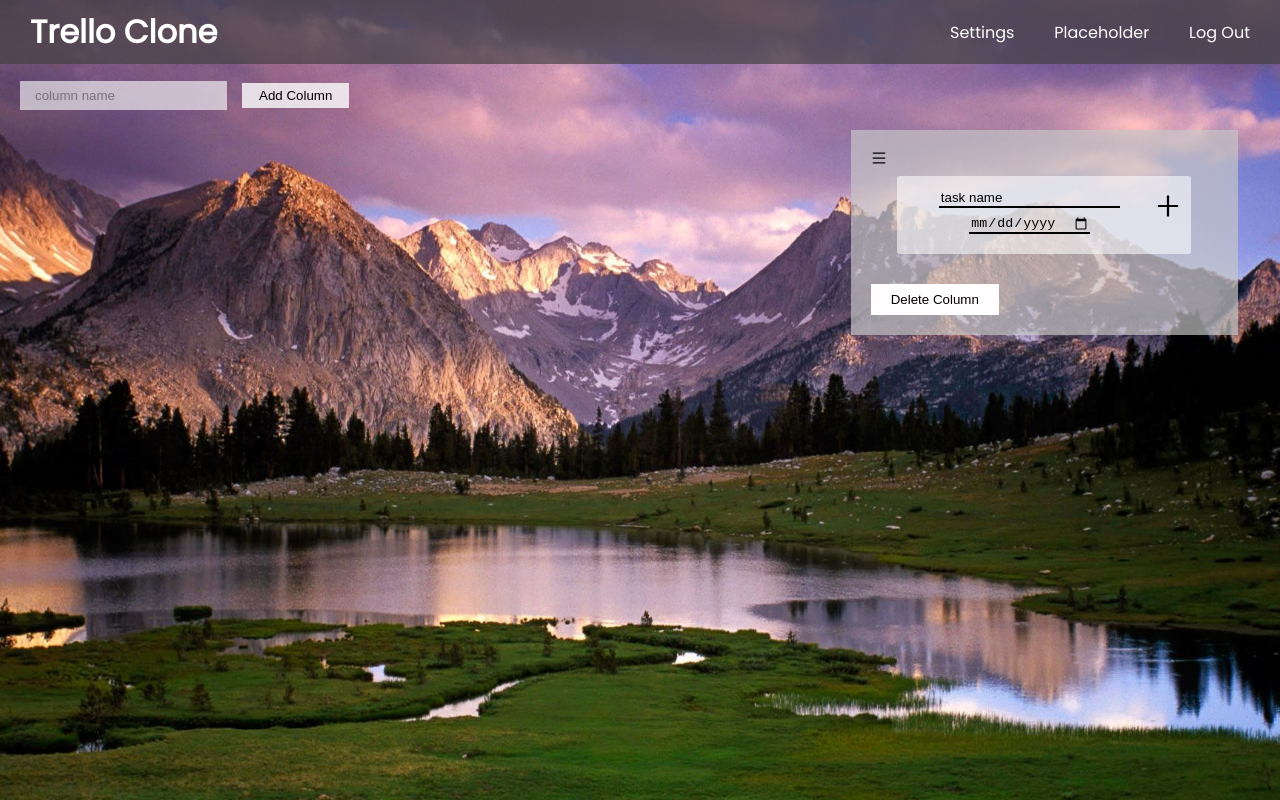
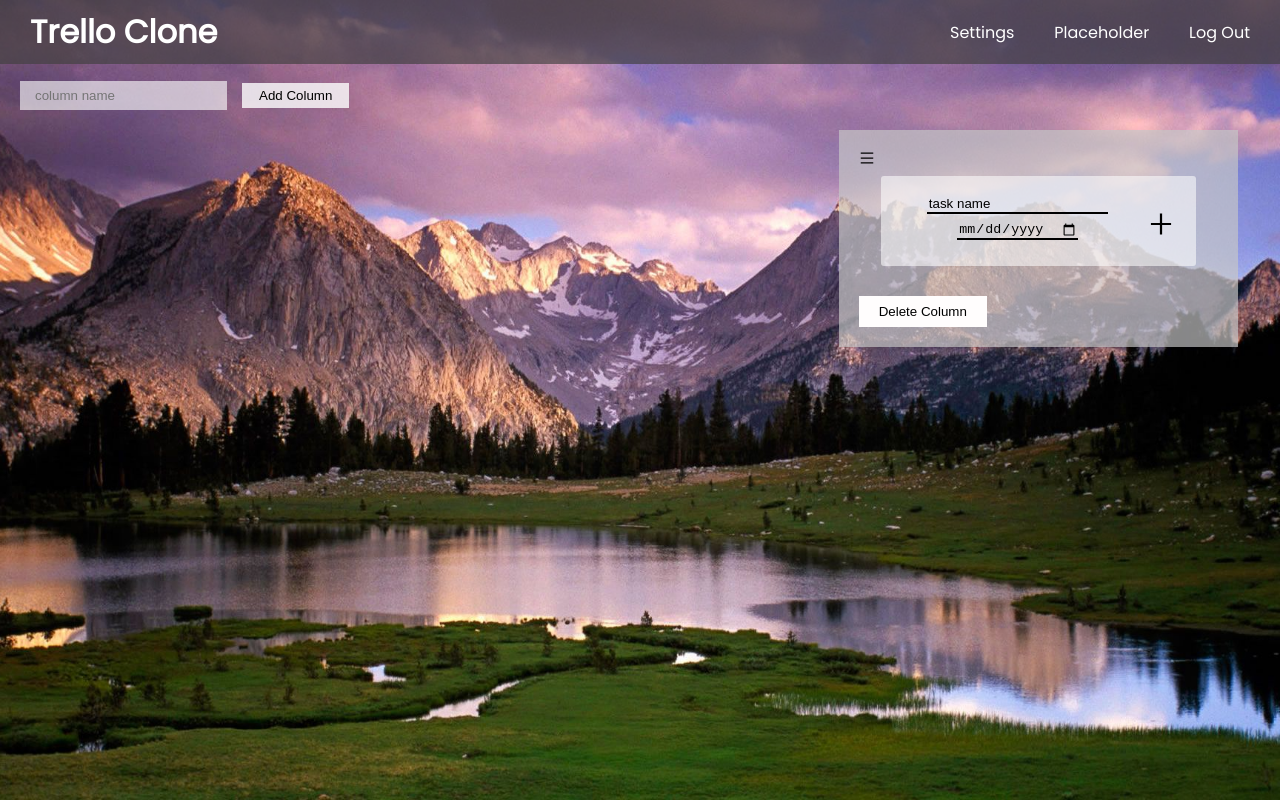
Before and after one commit to fordburgess/trello-clone, a React (Create React App) app: page / in a window 1280 px wide. Built offline with nearby package versions, Linux system fonts and the light colour scheme.

Commit message:
posterity

```diff
--- a/src/App.js
+++ b/src/App.js
@@ -1,12 +1,16 @@
+import React from 'react'
 import './App.css';
-import { useState, useEffect } from 'react';
+import { useState } from 'react';
 import Column from './components/Column'
 import Header from './components/Header'
+export const HeightContext = React.createContext();
+
 
 function App() {
   const [name, setName] = useState('')
   const [id, setId] = useState(0)
   const [columns, setColumns] = useState([{}])
+  // const uniqueHeight = { height : "auto" }
 
   const createColumn = (id, title) => {
     const newColumn = { id: id, title: title }
@@ -24,11 +28,13 @@ function App() {
         <input type='text' class='add-input' placeholder='column name' onChange={(e) => setName(e.target.value)}/>
         <button class='add-button' onClick={() => createColumn(id, name)}>Add Column</button>
       </div>
-      <div className='container'>
+      {/* <HeightContext.Provider value={uniqueHeight}> */}
+        <div className='container'>
         {columns.map(column => {
           return <Column key={column.id} id={column.id} title={column.title} deleteColumn={deleteColumn}/>
         })}
-      </div>
+        </div>
+      {/* </HeightContext.Provider> */}
     </div>
   );
 }
--- a/src/components/Column.js
+++ b/src/components/Column.js
@@ -3,10 +3,11 @@ import Task from './Task'
 import './column_style.css'
 import { AiOutlineMenu } from 'react-icons/ai'
 import AddTask from './AddTask';
+// import { HeightContext } from '../App';
 
 const Column = ({id, title, deleteColumn }) => {
   const [tasks, setTasks] = useState([])
-
+  // const style = useContext(HeightContext)
   const addTask = (id, name, date) => {
     const newTasks = {id: id, name: name, date: date}
     setTasks([...tasks, newTasks])
@@ -17,7 +18,7 @@ const Column = ({id, title, deleteColumn }) => {
     console.log(taskKey)
   }
 
-  return <div className='column'>
+  return <div className='column' >
     <div class='column-header'>
       {title}
       <AiOutlineMenu />
--- a/src/components/column_style.css
+++ b/src/components/column_style.css
@@ -1,7 +1,6 @@
 .column {
   background: rgba(199, 199, 199, 0.678);;
   width: auto;
-  /* height: auto; */
   margin-left: 10px;
   margin-right: 10px;
   padding: 20px;
@@ -13,7 +12,7 @@
 }
 .add-task {
   width: 80%;
-  padding: 8px 8px 20px 8px;
+  padding: 8px 20px 20px 8px;
   border-radius: 3px;
   margin: auto;
   margin-bottom: 30px;
@@ -48,6 +47,7 @@
   color: black;
   height: 30px;
   width: 30px;
+  padding-top: 25px;
   transition: 0.2s;
 }
 .task-plus:hover {
```
Also changed, not shown: 1 other file (tests, documents, lock files or other folders).
